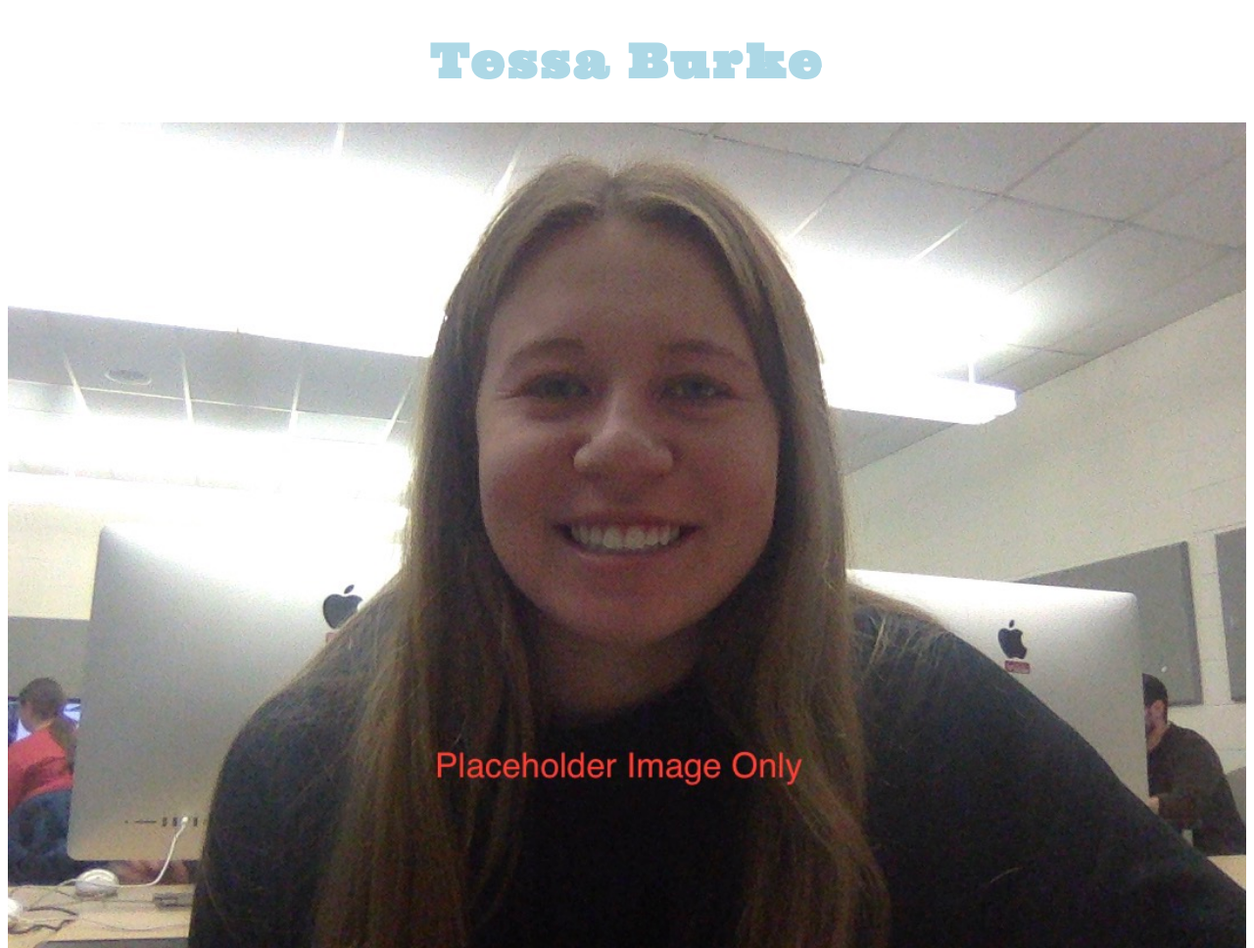
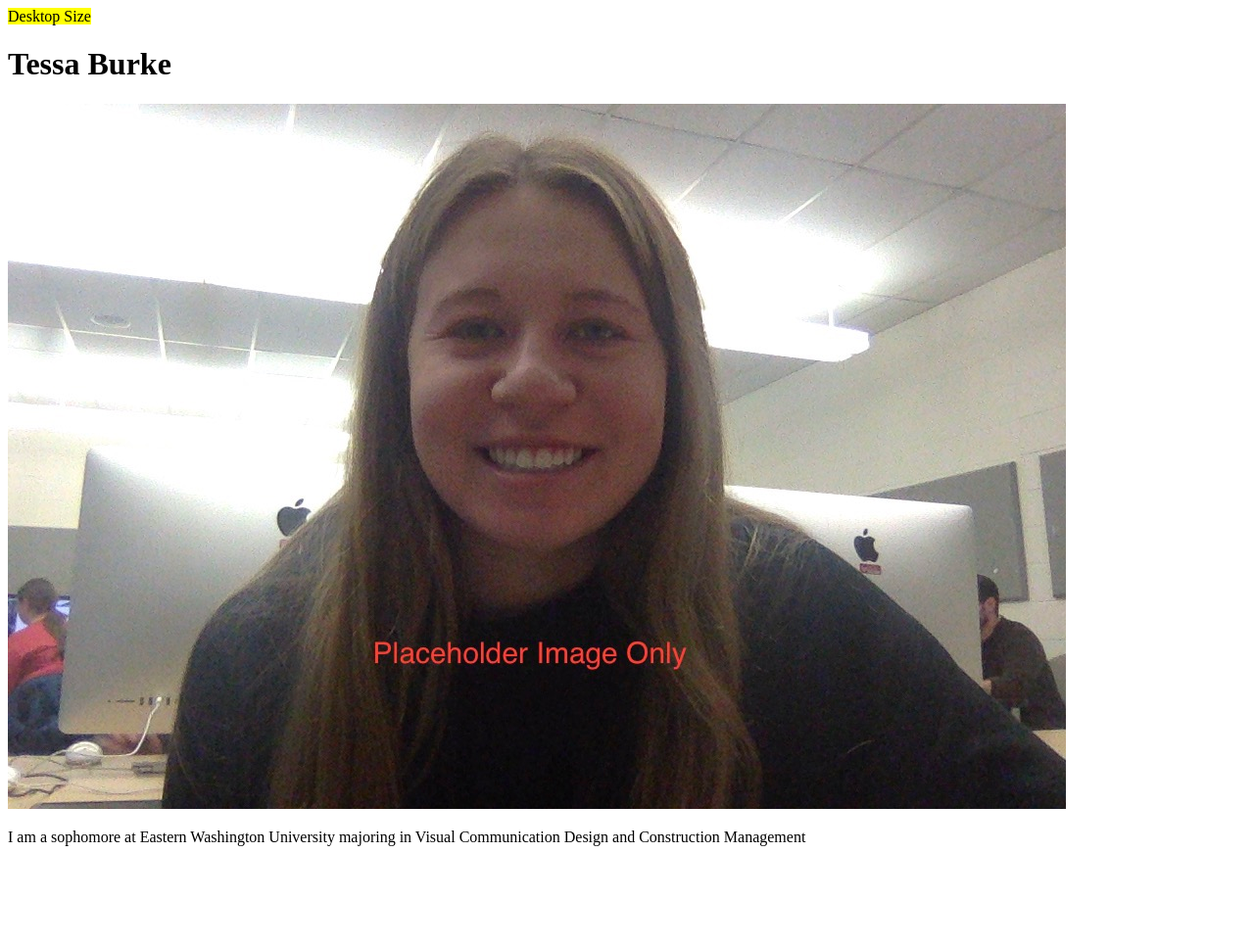
Before and after one commit to tessaburke/tessaburke.github.io, a plain HTML site: page index.html in a window 1280 px wide. Shown: the top 968 px of the page at 98% size. After the commit the page ends 880 px from the top, so only its background shows below. Drawn offline with Linux system fonts and the light colour scheme.

Commit message:
New Layout

```diff
--- a/styles.css
+++ b/styles.css
@@ -3,29 +3,69 @@
   * secondary color: black
 */
 
-body {
-  background: white;
+/* CSS Variables */
+main {
+  margin: 0 auto;
+  width: 90%;
+
+  display: grid;
+  grid-template-columns: 1fr;
 }
 
-h1 {
-  color: lightblue;
-  font-family: impact, "roboto", sans-serif;
-  font-family: 'Ultra', serif;
-  font-size: 48px;
-  letter-spacing: 3px;
-  text-align: center;
-}
+main img {
+
+  grid-column: 1 / 1;
 }
 
-p {
-  color: black;
+
+/* Mobile
+  0 to 26em (416 pixels)
+*/
+@media only screen and (min-width: 0) {
+
+  /* Diagnostic Styling. Delete When Done. */
+  body:before {
+       background: yellow;
+       content: "Mobile Size";
+  }
+
 }
 
-/* Typography
-  *primary font:
+/* Tablet
+  26em (416 pixels) to 72em (1,152 pixels)
 */
+@media only screen and (min-width: 26em)  {
 
+  /* Diagnostic Styling. Delete When Done. */
+  body:before {
+       background: white;
+       content: "Tablet Size";
+  }
 
-img {
-  width: 100%;
 }
+
+/* Desktop
+   72em (1,152 pixels) to 90em (1440 pixels)
+*/
+@media screen and (min-width: 72em)  {
+
+  /* Diagnostic Styling. Delete When Done. */
+  body:before {
+       background: yellow;
+       content: "Desktop Size";
+  }
+
+}
+
+/* Wide Desktop:
+  Greater than 90em (1440px)
+*/
+@media screen and (min-width: 90em) {
+
+  /* Diagnostic Styling. Delete When Done. */
+  body:before {
+       background: yellow;
+       content: "Wide Desktop Size";
+  }
+
+}
```
